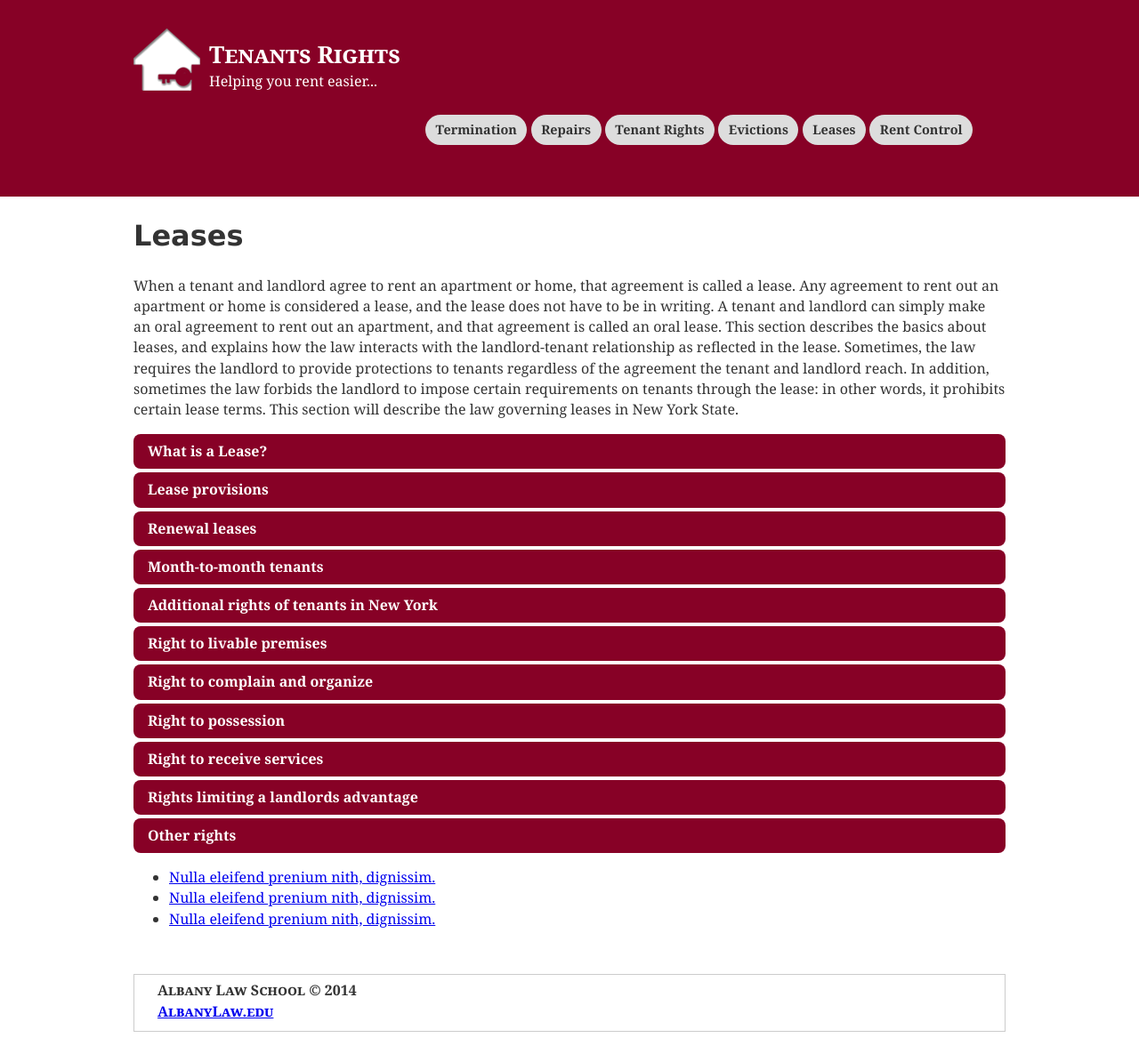
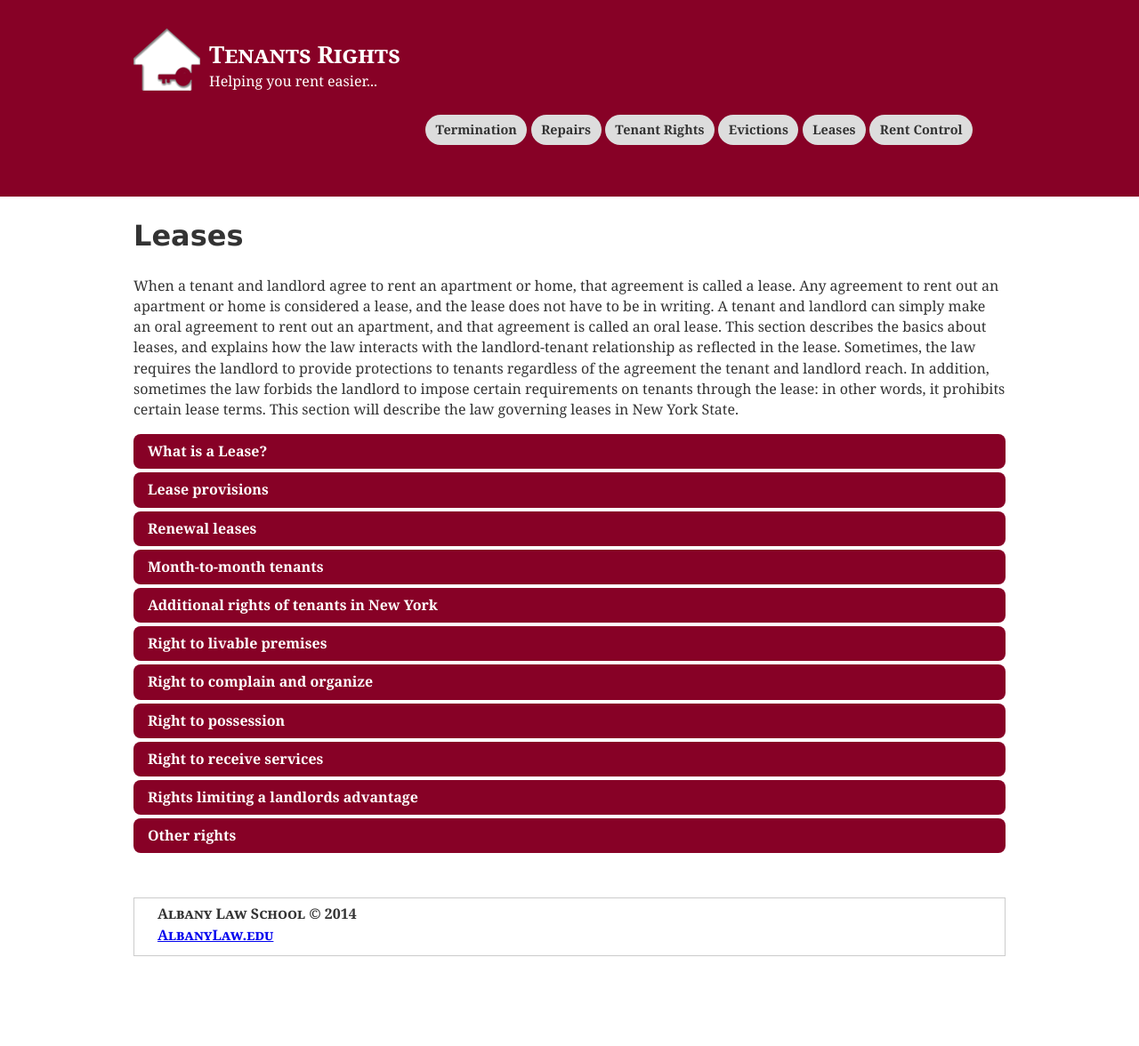
Before and after one commit to iinf362/team5, a Jekyll site: the page built from rights/index.html, in a window 1280 px wide. Shown: the whole page at 89% size. Built offline with Jekyll 4.4.1, drawn with Linux system fonts in a browser that asks for light colours; after the commit the page ends 1091 px from its top, so only the background shows below that.

Commit message:
took  out paragraph in termination and links in rights

```diff
--- a/rights/index.html
+++ b/rights/index.html
@@ -199,8 +199,3 @@
     </div>
     </div>
 </div>
-<ul>
-        <li><a href="#">Nulla eleifend prenium nith, dignissim.</a></li>
-        <li><a href="#">Nulla eleifend prenium nith, dignissim.</a></li>
-        <li><a href="#">Nulla eleifend prenium nith, dignissim.</a></li>
-    </ul>
--- a/termination/index.html
+++ b/termination/index.html
@@ -7,7 +7,6 @@ title: Termination
     <h1>Termination</h1>
     <p>Common questions concerning termination:</p>
 
-  Ne ubique singulis imperdiet eum, vis cu sumo doctus eleifend, ei causae voluptatibus ius. Mel ei quis reprehendunt, ullum everti appellantur vix ut, at viris copiosae repudiare vis. Eam primis recusabo eu, id ubique commodo ius. Hinc nusquam partiendo has ea, sed liber verterem dissentiet cu. No cum suscipit fabellas, cum no percipit consulatu, mel exerci prodesset ne. No quo duis solum option, ad eum sumo sonet voluptatibus, at usu ubique vidisse partiendo.
     <div class="panels">
     <div class="panel">
       <div class="panel-title" id="panel1">Ending the relationship</div>
```
